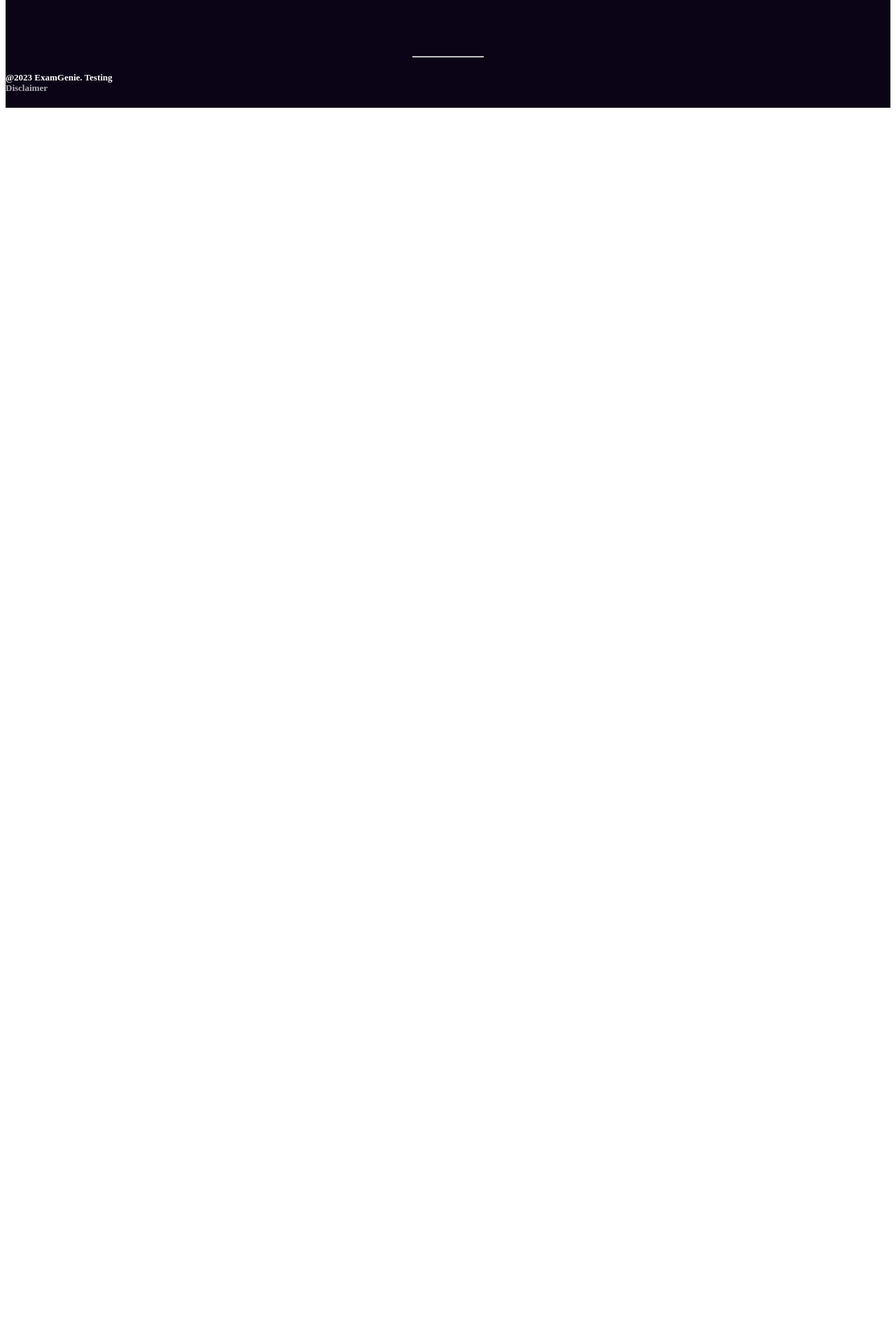
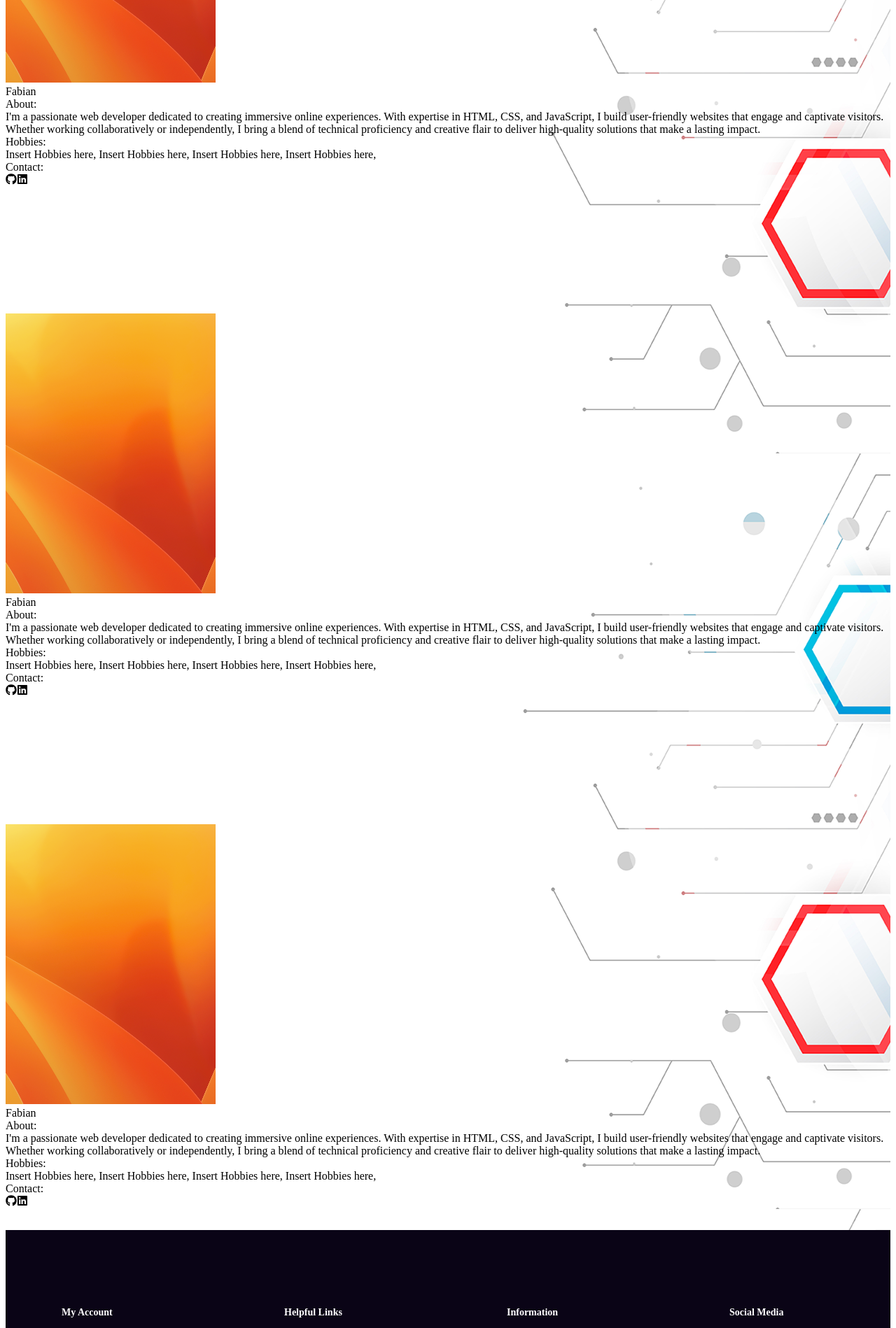
Before and after one commit to femorales7/exam-genie, a React (Create React App) app in the folder frontend/: page /about in a window 1280 px wide. Shown: the part 440-2338 px from the top of the page at 70% size. Before the commit the page ends 800 px from the top, so only its background shows below. Built offline with nearby package versions, Linux system fonts and the light colour scheme.

Commit message:
Added AboutUs Template

```diff
--- a/frontend/package.json
+++ b/frontend/package.json
@@ -19,7 +19,7 @@
     "react-bootstrap": "^2.2.1",
     "react-chartjs-2": "^5.2.0",
     "react-dom": "^18.2.0",
-    "react-icons": "^4.8.0",
+    "react-icons": "^4.9.0",
     "react-parallax-tilt": "^1.7.42",
     "react-router": "^6.12.1",
     "react-router-dom": "^6.12.1",
--- a/frontend/src/pages/aboutUs.js
+++ b/frontend/src/pages/aboutUs.js
@@ -1,13 +1,70 @@
 import { Container } from "react-bootstrap";
+import ProfileTemplate from "../images/ProfileTemplate.jpg";
+import { FaGithub, FaLinkedin } from 'react-icons/fa';
 
 function AboutUs() {
   return (
     <section id="background">
+
     <Container fluid className="project-section">
-      <div>
-        About Us Page
-      </div>
+    <img src={ ProfileTemplate } />
+    <div>
+      <div>Fabian</div>
+      <div>About:</div>
+        <div>
+          I'm a passionate web developer dedicated to creating immersive online experiences. With expertise in HTML, CSS, and JavaScript, I build user-friendly websites that engage and captivate visitors. Whether working collaboratively or independently, I bring a blend of technical proficiency and creative flair to deliver high-quality solutions that make a lasting impact.
+        </div>
+      <div>Hobbies:</div>
+        <div>
+          Insert Hobbies here, Insert Hobbies here, Insert Hobbies here, Insert Hobbies here,
+        </div>
+      <div>Contact:</div>
+        <div>
+        <FaGithub />
+        <FaLinkedin />
+        </div>
+    </div>
     </Container>
+
+    <Container fluid className="project-section">
+    <img src={ ProfileTemplate } />
+    <div>
+      <div>Fabian</div>
+      <div>About:</div>
+        <div>
+          I'm a passionate web developer dedicated to creating immersive online experiences. With expertise in HTML, CSS, and JavaScript, I build user-friendly websites that engage and captivate visitors. Whether working collaboratively or independently, I bring a blend of technical proficiency and creative flair to deliver high-quality solutions that make a lasting impact.
+        </div>
+      <div>Hobbies:</div>
+        <div>
+          Insert Hobbies here, Insert Hobbies here, Insert Hobbies here, Insert Hobbies here,
+        </div>
+      <div>Contact:</div>
+        <div>
+        <FaGithub />
+        <FaLinkedin />
+        </div>
+    </div>
+    </Container>
+    <Container fluid className="project-section">
+    <img src={ ProfileTemplate } />
+    <div>
+      <div>Fabian</div>
+      <div>About:</div>
+        <div>
+          I'm a passionate web developer dedicated to creating immersive online experiences. With expertise in HTML, CSS, and JavaScript, I build user-friendly websites that engage and captivate visitors. Whether working collaboratively or independently, I bring a blend of technical proficiency and creative flair to deliver high-quality solutions that make a lasting impact.
+        </div>
+      <div>Hobbies:</div>
+        <div>
+          Insert Hobbies here, Insert Hobbies here, Insert Hobbies here, Insert Hobbies here,
+        </div>
+      <div>Contact:</div>
+        <div>
+        <FaGithub />
+        <FaLinkedin />
+        </div>
+    </div>
+    </Container>
+
     </section>
 
   )
```
Also changed, not shown: frontend/src/images/ProfileTemplate.jpg (added), 1 other file (tests, documents, lock files or other folders).
